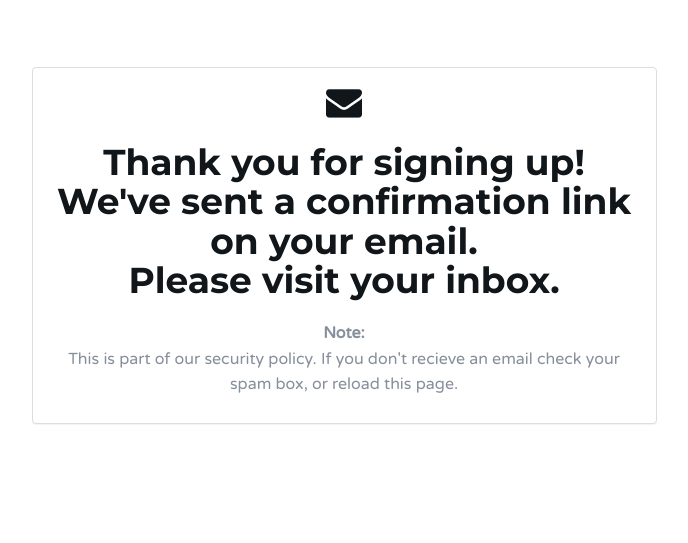
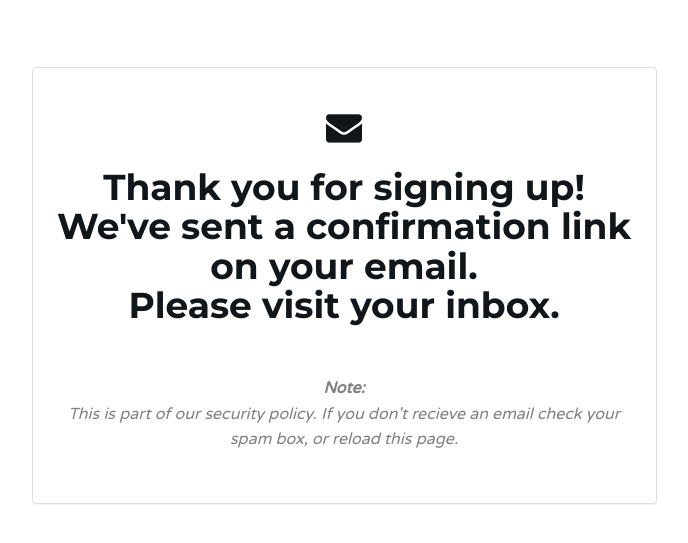
Before and after one commit to oscar0812/doxfory, a PHP site: template src/app/views/confirm.php in a window 1280 px wide. Shown: the part 53-596 px from the top of the page, without its empty margins (296-984 px from the left). Run offline with PHP 8.4, Linux system fonts and the light colour scheme; the template is opened without the code that fills it, so the values that code supplies are empty.

Commit message:
looks for confirmation page

```diff
--- a/src/public/css/user/agency.css
+++ b/src/public/css/user/agency.css
@@ -43,6 +43,25 @@ Table OF Contents
 
 /* -- typography -- */
 
+/* CSS used here will be applied after bootstrap.css */
+
+.qlt-confirmation .panel-body {
+  width: 99%;
+  margin: 0 auto;
+  padding: 40px 10px;
+}
+
+.qlt-confirmation .panel-body .desc {
+  margin: 10px auto;
+}
+
+.qlt-confirmation .panel-body .notice {
+  padding: 0px 20px;
+  margin-top: 50px;
+  font-style: italic;
+  color: gray;
+}
+
 body {
   font-family: 'Varela Round', sans-serif;
   font-size: 16px;
```
